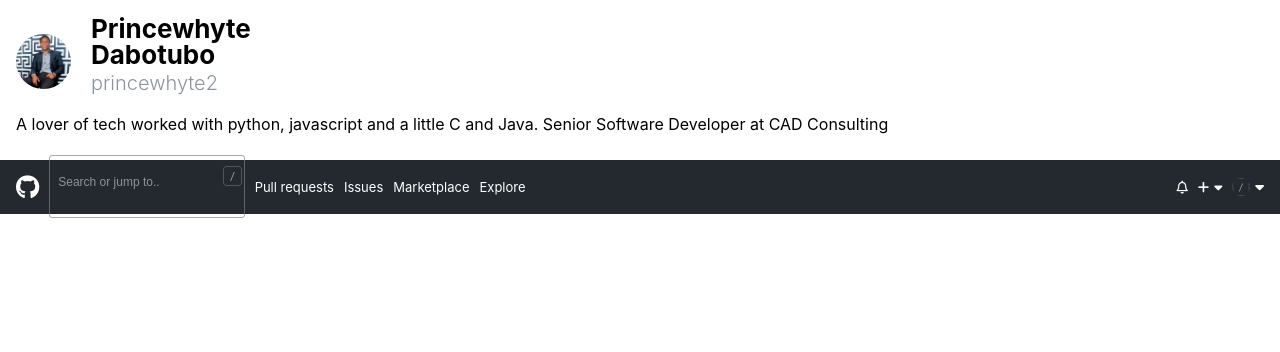
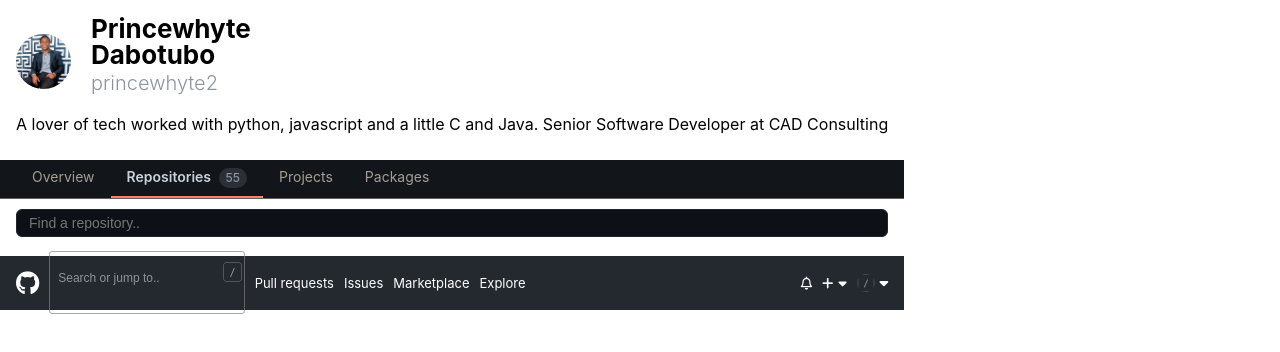
Before and after one commit to princewhyte2/BuyCoins_GITHUB_Challenge, a plain HTML site: page index.html in a window 1280 px wide. Drawn offline with Linux system fonts and the light colour scheme.

Commit message:
feat: tab implementation and repository search input

```diff
--- a/css/style.css
+++ b/css/style.css
@@ -5,16 +5,18 @@
 }
 html {
   display: block;
+  width: fit-content;
 }
+
 body {
   font-family: -apple-system, BlinkMacSystemFont, Segoe UI, Helvetica, Arial,
     sans-serif, Apple Color Emoji, Segoe UI Emoji;
-  margin: 0px;
+  margin: 0;
   font-size: 14px;
   word-wrap: break-word;
   box-sizing: border-box;
-  overflow-x: hidden;
-  width: 100%;
+  position: absolute;
+  max-width: 100%;
 }
 
 .header {
@@ -80,11 +82,11 @@ input[type="search"] {
   margin-bottom: 19px;
 }
 input[type="search"]:focus {
-  border: 1px solid #388bfd;
+  border: 1px solid #388bfd !important;
   outline: none !important;
   box-shadow: none;
-  color: white;
-  background-color: #21262d;
+  color: white !important;
+  background-color: #21262d !important;
 }
 a {
   text-decoration: none;
@@ -93,6 +95,62 @@ a {
 .mobile-nav-menu {
   flex-direction: column;
   width: 100%;
+}
+.find-repo-section {
+  padding-left: 16px;
+  padding-right: 16px;
+}
+.find-repo-section input {
+  background-color: #0d1117 !important;
+  border: 1px solid #21262d !important;
+  padding: 5px 12px !important;
+  color: #f0f6fc !important;
+  font-size: 14px !important;
+}
+.tab-items .active-item {
+  font-weight: 600;
+  color: #c9d1d9;
+  border-bottom-color: #f9826c;
+  outline: 1px dotted transparent;
+  outline-offset: -1px;
+}
+.tab-menu-section {
+  display: block;
+  background-color: #12161b;
+  border-bottom: 1px solid #655d53;
+  padding-left: 16px;
+  padding-right: 16px;
+  white-space: nowrap;
+  overflow-x: auto;
+  justify-content: space-between;
+  overflow-y: hidden;
+}
+.tab-items {
+  display: flex;
+}
+
+.count {
+  margin-left: 4px;
+  color: #8b949e;
+  background-color: rgba(139, 148, 158, 0.2);
+  display: inline-block;
+  min-width: 20px;
+  padding: 0 6px;
+  font-size: 12px;
+  font-weight: 500;
+  text-align: center;
+  border-radius: 2em;
+  border: 1px solid transparent;
+  line-height: 18px;
+}
+.tab-items a {
+  color: #a59d91;
+  border-bottom: 2px solid transparent;
+  border-bottom-color: transparent;
+  padding: 8px 16px;
+  font-size: 14px;
+  text-decoration: none;
+  text-align: center;
 }
 .input-search {
   border: 1px solid #808080af;
--- a/index.html
+++ b/index.html
@@ -99,6 +99,27 @@
           Java. Senior Software Developer at CAD Consulting
         </div>
       </section>
+      <section class="tab-menu-section">
+        <div class="tab-items">
+          <a>Overview</a>
+          <a href="#" class="active-item">
+            Repositories <span class="count">55</span></a
+          >
+          <a href="#">Projects</a>
+          <a href="#">Packages</a>
+        </div>
+      </section>
+      <section class="find-repo-section">
+        <div class="mobile-input-div">
+          <input
+            style="width: 100%"
+            type="search"
+            name=""
+            placeholder="Find a repository.."
+            id="responsive-search-input"
+          />
+        </div>
+      </section>
 
       <!-- desktop design -->
       <!-- desktop navigation menu -->
```
